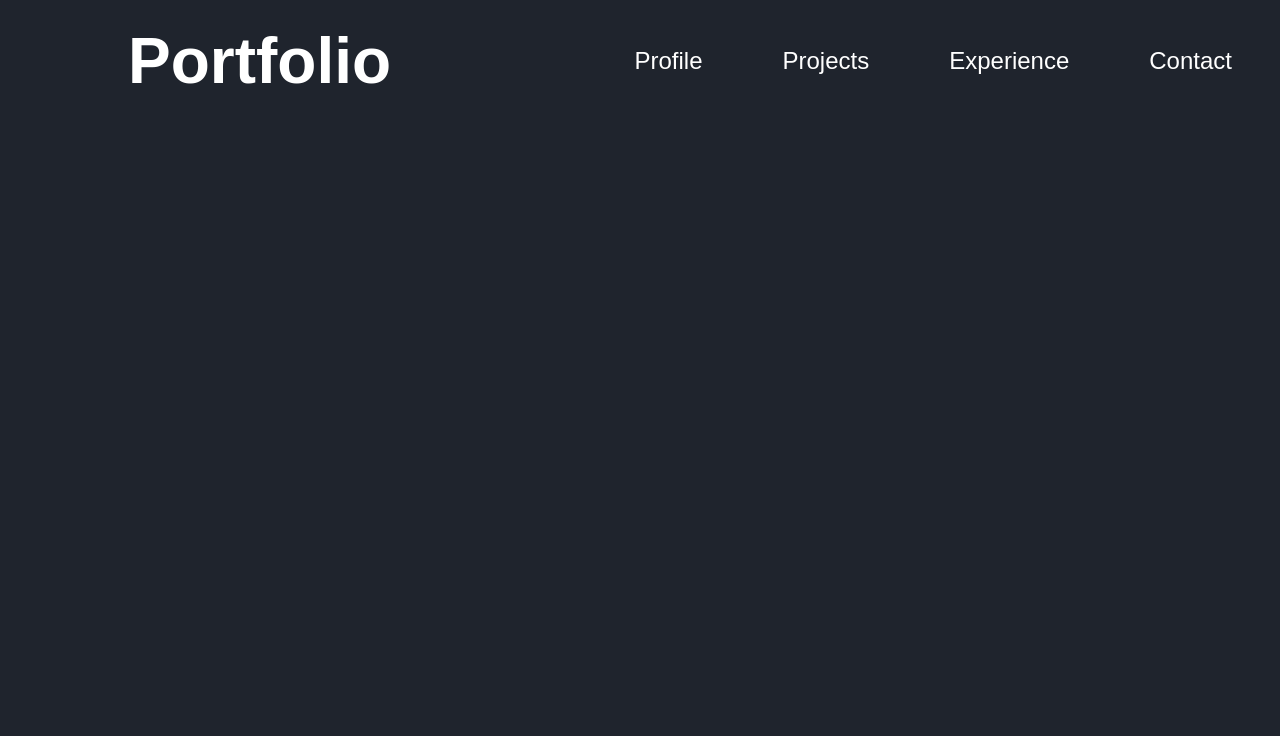
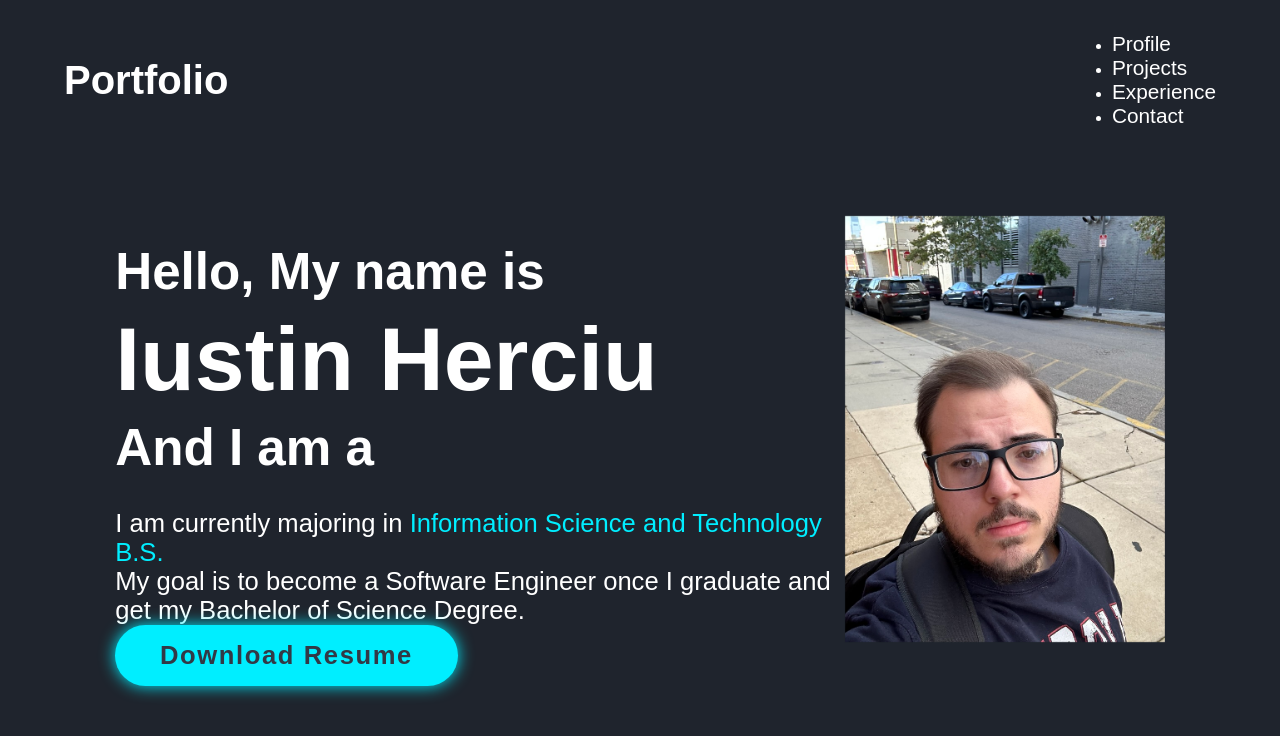
Before and after one commit to CIS-3344-fall24/IustinHerciu-assignment-4, a React (Create React App) app in the folder portfolio/: page / in a window 1280 px wide. Shown: the top 736 px of the page. Built offline with nearby package versions, Linux system fonts and the light colour scheme.

Commit message:
Updated NavBar
I updated the navbar so it contains a list with anchors

```diff
--- a/portfolio/src/App.css
+++ b/portfolio/src/App.css
@@ -9,55 +9,242 @@
     font-family: 'Poppings', sans-serif;
 }
 
-body {
-    margin: 0;
-    background: #1f242d;
-    color: #fff;
+:root {
+    --bg-color: #1f242d;
+    --second-bg-color: #323946;
+    --text-color: #fff;
+    --main-color: #0ef;
+
 }
 
-.container {
-    margin: 2rem;
-    text-align: center;
+body{
+    background: var(--bg-color);
+    color: var(--text-color);
 }
 
-.nav {
-    background-color: #1f242d;
-    color: white;
+section{
+    min-height: 100vh;
+    padding: 10rem 9% 2rem;
+}
+
+.header{
+    position: fixed;
+    top: 0;
+    left: 0;
+    width: 100%;
+    padding: 2rem 5%;
+    background: var(--bg-color);
     display: flex;
     justify-content: space-between;
     align-items: center;
-    gap: 2rem; /* puts space in between elements so they're not too close together */
-    padding: 0 1rem; /* gives space on the edges so they don't touch the edge of the screen */
-    margin-left: 2rem;
-    margin-right: 2rem;
-    margin-top: 1.5rem;
+    z-index: 100;
 }
 
-.nav .title {
-    font-size: 4rem;
-    margin-left: 5rem;
+.header.sticky {
+    border-bottom: 0.1rem solid rgba(0, 0, 0, .2);
 }
 
-
-.nav ul {
-    padding: 0;
-    margin: 0;
-    list-style: none; /* gets rid of the circle to the left of the elements */
-    display: flex;
-    gap: 1rem;      /* puts some space in between the elements to the right */
+.title{
+    font-size: 2.5rem;
+    color: var(--text-color);
+    font-weight: 600;
+    cursor: default;
 }
 
-.nav a {
-    font-size: 1.5rem;
-    color: #fff;
-    margin-left: 4rem;
+.header a {
+    font-size: 1.3rem;
+    color: var(--text-color);
+    margin-right: 0;
     transition: .3s;
 }
 
-    /*text-decoration: none; !* this will get rid of the underline under the elements *!*/
-/*transition: .5s ease;   !* this will slowly change the style of this when you hover over it *!*/
+.navbar a:hover,
+.navbar a.active{
+    color: var(--main-color);
+}
 
-.nav a.active,
-.nav a:hover {
-    color: #0ef;
+.menu-icon{
+    font-size: 3.6rem;
+    color: var(--text-color);
+    display: none;
 }
+
+.profile-img img{
+    width: 25vw;
+    animation: floatImage 4s ease-in-out infinite;
+}
+
+@keyframes floatImage{
+    0% {
+        transform: translateY(0);
+    }
+
+    50%{
+        transform: translateY(-2.4rem);
+    }
+
+    100%{
+        transform: translateY(0);
+    }
+}
+
+.home{
+    display: flex;
+    justify-content: center;
+    align-items: center;
+}
+
+.home-content h3{
+    font-size: 3.2rem;
+    font-weight: 700;
+}
+
+.home-content h3:nth-of-type(2){
+    margin-bottom: 2rem;
+}
+
+span{
+    color: var(--main-color);
+}
+
+.home-content h1{
+    font-size: 5.6rem;
+    font-weight: 700;
+    line-height: 1.3;
+}
+
+.home-content p{
+    font-size: 1.6rem;
+}
+
+.btn{
+    display: inline-block;
+    padding: 1rem 2.8rem;
+    background: var(--main-color);
+    border-radius: 4rem;
+    box-shadow: 0 0 1rem var(--main-color);
+    font-size: 1.6rem;
+    color: var(--second-bg-color);
+    letter-spacing: .1rem;
+    font-weight: 600;
+    transition: .5s ease;
+}
+
+.btn:hover{
+    box-shadow: none;
+}
+
+.heading{
+    text-align: left;
+    font-size: 4.5rem;
+}
+
+.projects h2{
+    margin-bottom: 5rem;
+}
+
+.projects-container .projects-box{
+    flex: 1 1 30rem;
+    background: var(--second-bg-color);
+    padding: 3rem 2rem 4rem;
+    border-radius: 2rem;
+    text-align: center;
+    border: .2rem solid var(--bg-color);
+    transition: .5s ease;
+}
+
+.projects-container .projects-box:hover{
+    border-collapse: var(--main-color);
+    transform: scale(1.02);
+}
+
+.projects-container{
+    display: flex;
+    justify-content: center;
+    align-items: center;
+    flex-wrap: wrap;
+    gap: 2rem;
+}
+
+.projects-box i{
+    font-size: 7rem;
+    color: var(--main-color);
+}
+
+.projects-box h3{
+    font-size: 2.6rem;
+}
+
+.projects-box p{
+    font-size: 1.6rem;
+    margin: 1rem 0 3rem;
+}
+
+.contact h2{
+    margin-bottom: 3rem;
+}
+
+.contact form{
+    max-width: 70rem;
+    margin: 1rem auto;
+    text-align: center;
+    margin-bottom: 3rem;
+}
+
+.contact form .input-box{
+    display: flex;
+    justify-content: space-between;
+    flex-wrap: wrap;
+}
+
+.contact form .input-box input,
+.contact form textarea{
+    width: 100%;
+    padding: 1.5rem;
+    font-size: 1.6rem;
+    color: var(--text-color);
+    background: var(--second-bg-color);
+    border-radius: .8rem;
+    margin: .7rem 0;
+}
+
+.contact form textarea{
+    resize: none;
+}
+
+.contact form .btn{
+    margin-top: 2rem;
+    cursor: pointer;
+}
+
+.footer{
+    display: flex;
+    justify-content: space-between;
+    align-items: center;
+    flex-wrap: wrap;
+    padding: 2rem 9%;
+    background: var(--second-bg-color);
+}
+
+.footer text p{
+    font-size: 1.6rem;
+}
+
+.footer-iconTop a{
+    display: inline-flex;
+    justify-content: center;
+    align-items: center;
+    padding: .8rem;
+    background: var(--main-color);
+    border-radius: .8rem;
+    transition: .5s ease;
+}
+
+.footer-iconTop a:hover{
+    box-shadow: 0 0 1rem var(--main-color);
+}
+
+.footer-iconTop a i{
+    font-size: 2.4rem;
+    color: var(--second-bg-color);
+}
--- a/portfolio/src/App.jsx
+++ b/portfolio/src/App.jsx
@@ -1,45 +1,23 @@
 import './App.css';
-import NavBar from "./Portfolio Content/NavBar";
-import Profile from "./Portfolio Content/Profile";
-import Projects from "./Portfolio Content/Projects";
-import Experience from "./Portfolio Content/Experience";
-import Contact from "./Portfolio Content/Contact";
+import NavBar from "./content/NavBar";
+import Profile from "./content/Profile";
+import Projects from "./content/Projects";
+import Experience from "./content/Experience";
+import Contact from "./content/Contact";
 
 function App() {
     // check if the URL changes to whatever element we click on
     // use `window.location`
     // console.log(window.location);
 
-    // this var will do something inside each class
-    // make sure it starts with a Capital letter so when rendered, it doesn't render out a random HTML component
-    let element
-    // eslint-disable-next-line default-case
-    switch (window.location.pathname) {
-        case "/profile":
-            element = <Profile />
-            break
 
-        case "/projects":
-            element = <Projects />
-            break
-
-        case "/experience":
-            element = <Experience />
-            break
-
-        case "/contact":
-            // eslint-disable-next-line no-unused-vars
-            element = <Contact />
-            break
-    }
     return (
         <>
             <NavBar />
-            <div className="container">{element}</div>
-            {/*<Profile />*/}
-            {/*<Projects />*/}
-            {/*<Experience />*/}
-            {/*<Contact />*/}
+            <Profile />
+            <Projects />
+            <Experience />
+            <Contact />
         </>);
     }
 
--- a/portfolio/src/Portfolio Content/NavBar.jsx
+++ /dev/null
@@ -1,27 +0,0 @@
-// This page will include the Navigation Bar
-// Make sure to export this to `App.jsx`
-
-export default function NavBar() {
-    return (
-        <nav className="nav">
-            {/* link that when click will take you back to the home page */}
-            <h1 className="title">Portfolio</h1>
-
-            {/* create list that will include the navbar options. use unordered list */}
-            <ul>
-                <li className="active">
-                    <a href="/profile">Profile</a>
-                </li>
-                <li>
-                    <a href="/projects">Projects</a>
-                </li>
-                <li>
-                    <a href="/experience">Experience</a>
-                </li>
-                <li>
-                    <a href="/contact">Contact</a>
-                </li>
-            </ul>
-        </nav>
-    );
-}
--- a/portfolio/src/Portfolio Content/Profile.jsx
+++ /dev/null
@@ -1,3 +0,0 @@
-export default function Profile() {
-    return <h1>Profile</h1>
-}
--- a/portfolio/src/Portfolio Content/Contact.jsx
+++ b/portfolio/src/content/Contact.jsx
@@ -1,3 +1,3 @@
 export default function Contact() {
-    return <h1>Contact</h1>
+    return <h1></h1>
 }
--- a/portfolio/src/Portfolio Content/Experience.jsx
+++ b/portfolio/src/content/Experience.jsx
@@ -1,3 +1,3 @@
 export default function Experience() {
-    return <h1>Experience</h1>
+    return <h1></h1>
 }
--- /dev/null
+++ b/portfolio/src/content/NavBar.jsx
@@ -0,0 +1,43 @@
+// This page will include the Navigation Bar
+// Make sure to export this to `App.jsx`
+
+export default function NavBar() {
+    return (
+        <nav className="navbar">
+            {/* link that when click will take you back to the home page */}
+
+
+            {/* create list that will include the navbar options. use unordered list */}
+            <header className="header">
+                <h1 className="title">Portfolio</h1>
+
+
+                <ul>
+                    <li className="active">
+                        <a href="/profile">
+                            Profile
+                        </a>
+                    </li>
+
+                    <li>
+                        <a href="/projects">
+                            Projects
+                        </a>
+                    </li>
+
+                    <li>
+                        <a href="/experience">
+                            Experience
+                        </a>
+                    </li>
+
+                    <li>
+                        <a href="/contact">
+                            Contact
+                        </a>
+                    </li>
+                </ul>
+            </header>
+        </nav>
+    );
+}
--- /dev/null
+++ b/portfolio/src/content/Profile.jsx
@@ -0,0 +1,25 @@
+import React from "react";
+import profilePic from './images/profilePic.png'
+
+export default function Profile() {
+    return (
+        <section className="home" id="home">
+            <div className="home-content">
+                <h3>Hello, My name is</h3>
+                <h1>Iustin Herciu</h1>
+                <h3>And I am a <span className="multiple-text"></span></h3>
+                <p>I am currently majoring in <span>Information Science and Technology B.S.</span></p>
+                <p>My goal is to become a Software Engineer once I graduate and get my Bachelor of Science Degree.</p>
+
+                {/* eslint-disable-next-line jsx-a11y/anchor-is-valid */}
+                <a href="#" className="btn">Download Resume</a>
+            </div>
+
+            <div className="profile-img">
+                {/* eslint-disable-next-line jsx-a11y/img-redundant-alt */}
+                <img src={profilePic} alt="Profile"/>
+            </div>
+
+        </section>
+    );
+}
--- a/portfolio/src/Portfolio Content/Projects.jsx
+++ b/portfolio/src/content/Projects.jsx
@@ -1,3 +1,3 @@
 export default function Projects() {
-    return <h1>Projects</h1>
+    return <h1></h1>
 }
```
Also changed, not shown: portfolio/src/setupTests.js (deleted, +0 -5 lines), portfolio/src/content/images/profilePic.png (added), 1 other file (tests, documents, lock files or other folders).
